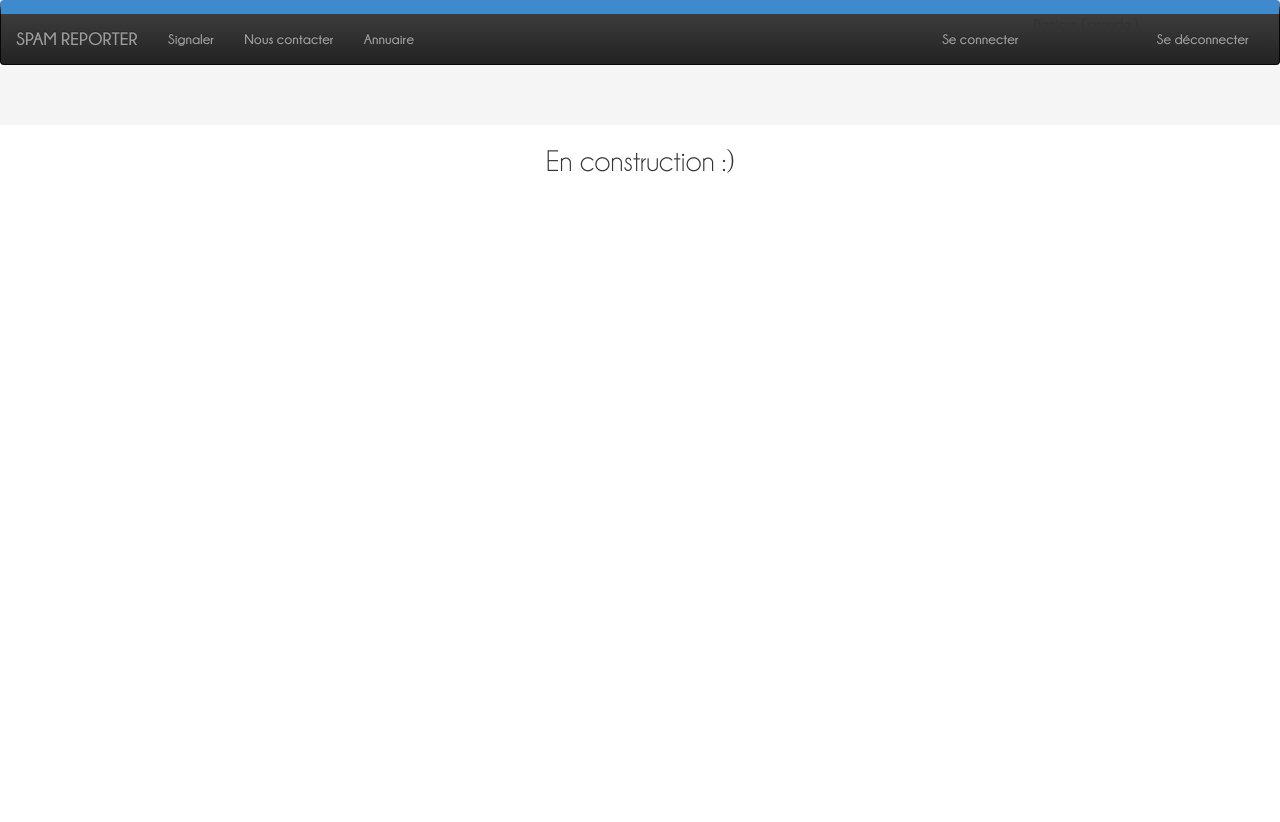
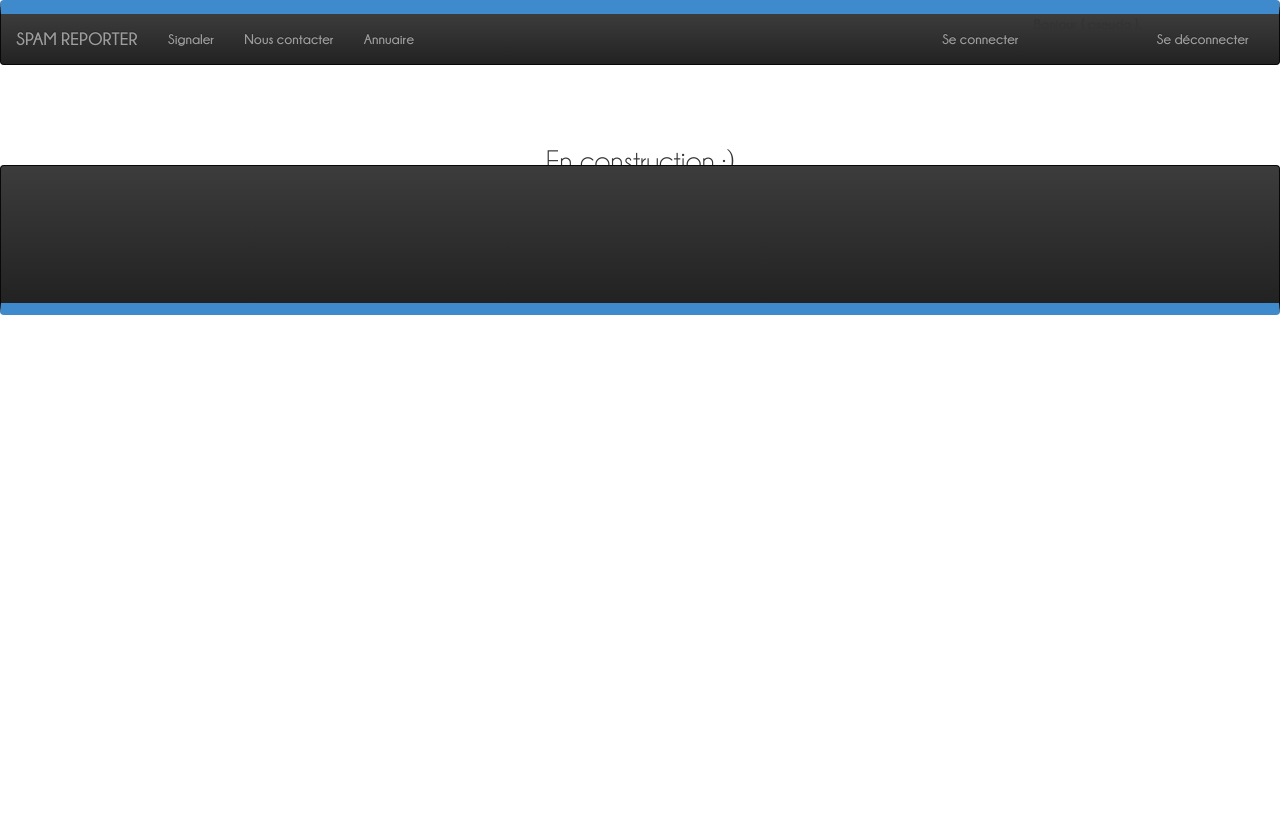
Before and after one commit to MUCHZER/SpamReporter, a PHP site: template view/incoming.twig in a window 1280 px wide. Shown: the top 822 px of the page. Run offline with PHP 8.4, Linux system fonts and the light colour scheme; the template is opened without the code that fills it, so the values that code supplies are empty; some libraries are stand-ins or nearby versions.

Commit message:
added footer.twig(sigh) and some related css. Fix some navbar issue.

```diff
--- a/view/css/style.css
+++ b/view/css/style.css
@@ -51,7 +51,7 @@
     margin-top: 30vh;
 }
 
-.navbar{
+#navtop{
 
   margin-bottom: 0px;
     border-top: 1em solid #3e8acc;
@@ -123,3 +123,33 @@
 padding-top: 2em;
 
 }
+
+
+#acs-logo{
+	padding-bottom: 1em;
+	width: 20em;
+	height: 75px;
+}
+#navbot {
+	font-size: 0.9em;
+	height: 150px;
+	width: 100%;
+	min-height: 50px;
+	margin-top: 100px;
+	background-color: #0d4263;
+	padding-top: 35px;
+	color:#FFFFFF;
+	border-bottom: 1em solid #3e8acc;
+}
+footer{
+	height: 400px;
+	width: 100%;
+}
+/*div .cote{
+		margin-top: 0.8em;
+}*/
+
+element.style {
+    padding: 0 0 0 0px;
+    margin-top: 1em;
+}
--- a/view/fiche.twig
+++ b/view/fiche.twig
@@ -7,9 +7,8 @@
 		<h1 class="text-center">+{{ results.country }} {{ results.number }} </h1>
 
 		<form class="form-inline" action="#">
-			<button class="btn btn-success col-sm-3" type="submit"> + "Non-Spam"</button>
-			<button class="btn btn-warning col-sm-3 col-sm-offset-1" type="submit">=  "Neutres"</button>
-			<button class="btn btn-danger col-sm-3 col-sm-offset-1" type="submit">- "Spam"</button>
+			<button class="btn btn-success col-sm-3" type="submit">C'est un SPAM !</button>
+			<button class="btn btn-danger col-sm-3 col-sm-offset-1" type="submit">Ce n'est pas un SPAM !</button>
 		</form>
 	</div>
 
--- a/view/footer.twig
+++ b/view/footer.twig
@@ -1,5 +1,24 @@
 <footer class="footer">
-    <div class="container">
-        <p class="text-muted">Par Stéphane, Olivier, Valentin & Léo !</p>
-    </div>
+	<nav class="navbar navbar-inverse navbar-bottom" id="navbot" style="padding:0 0 120px 0">
+        <div class="container">
+            <div class="row">
+                <div class="offset-col-sm-1 col-sm-4 text-center" id="cote">
+                    <div class="col-sm-4" style="margin-top: 1.4em">
+                        <p>Recherche</p>
+                        <p>Report</p>
+                        <p>Spam Awards</p>
+                    </div>
+                </div>
+                <div class="col-sm-4 text-center" id="mid">
+                    <img src="../view/img/logo_ACS_menu.png">
+                    <p style=" font-size: 0.9em">Léo.G / Stéphane.D / Olivier.L / Valentin.r </p>
+                </div>
+                <div class="col-sm-4 text-center" id="cote" style="margin-top: 1.6em">
+                    <p>Annuaire</p>
+                    <p>Contact</p>
+                    <p>Création de compte</p>
+                </div>
+            </div>
+        </div>
+    </nav>
 </footer>
--- a/view/index.twig
+++ b/view/index.twig
@@ -16,5 +16,4 @@
     </div>
   </section>
 
-{% include 'footer.twig' %}
 {% include 'foot.twig' %}
--- a/view/navbar.twig
+++ b/view/navbar.twig
@@ -1,4 +1,4 @@
- <nav class="navbar navbar-inverse">
+ <nav class="navbar navbar-inverse" id="navtop">
     <div class="container-fluid">
        <div class="navbar-header">
           <a class="navbar-brand" href="{{ settings.basepath }}">SPAM REPORTER</a>
```
